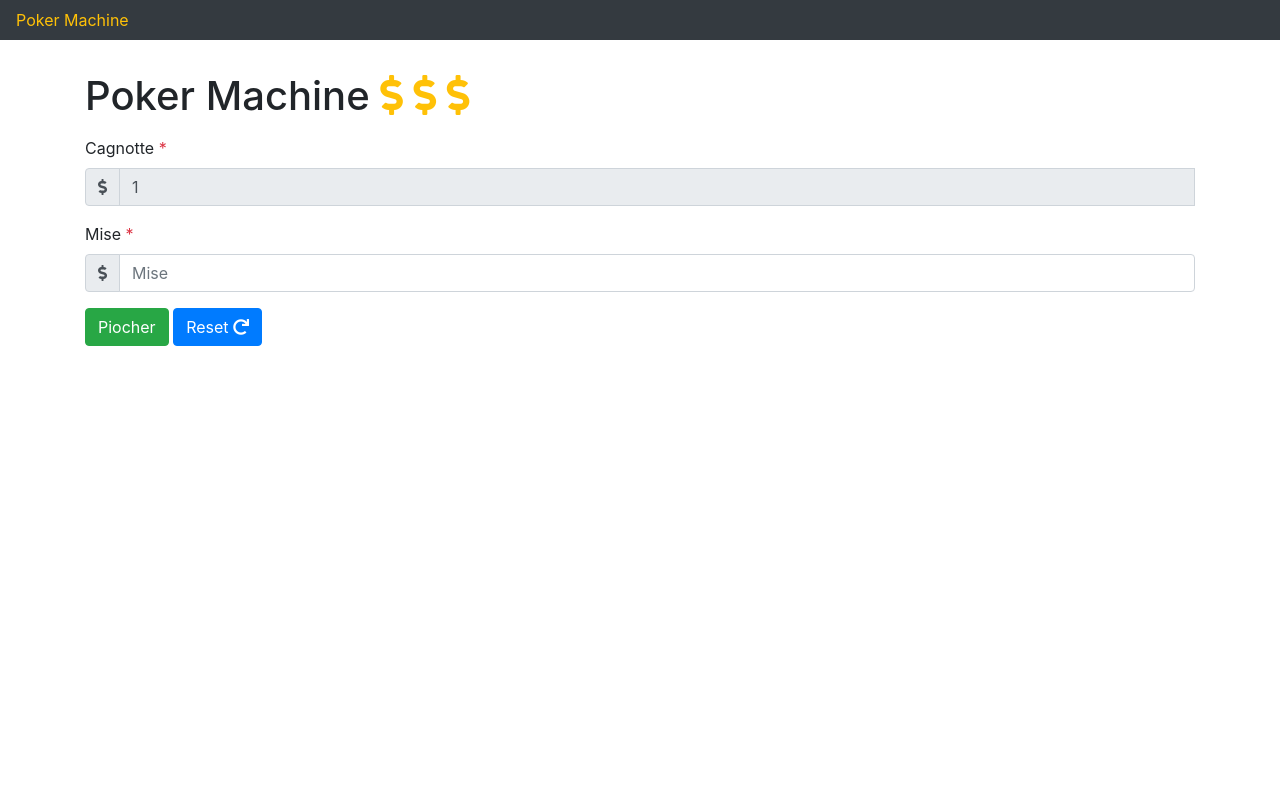
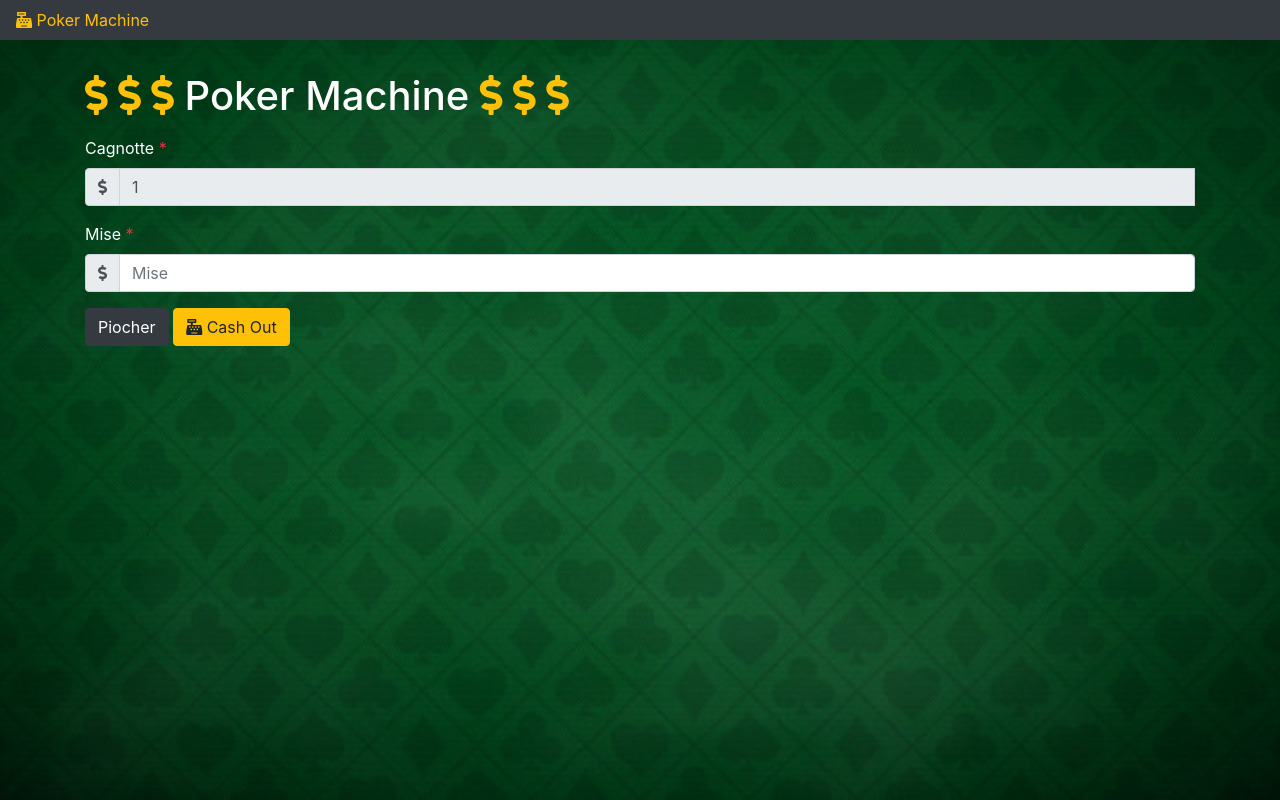
Before and after one commit to GeoDaz/poker_game, a Flask app: page / in a window 1280 px wide. Run offline with Flask 2, Linux system fonts and the light colour scheme; the visitor is signed in with stand-in values (Sample User, id 1); some libraries are stand-ins or nearby versions.

Commit message:
updat background

```diff
--- a/static/css/style.css
+++ b/static/css/style.css
@@ -1,5 +1,15 @@
+body {
+    min-height: 100vh;
+    display: flex;
+    flex-direction: column;
+    color: white;
+}
+
 main {
+    flex-grow: 1;
     padding-top: 2em;
+    background: url('/static/backgrounds/fond-vert.jpg') no-repeat center;
+    background-size: cover;
 }
 
 h1 {
--- a/templates/base.html
+++ b/templates/base.html
@@ -25,7 +25,9 @@
 	<body>
 		<header>
 			<nav class="navbar navbar-dark bg-dark">
-                <a href="/" class="text-warning">Poker Machine</a>
+				<a href="/" class="text-warning">
+					<i class="fas fa-cash-register"></i> Poker Machine
+				</a>
 			</nav>
 		</header>
 		<main>
--- a/templates/first-draw.html
+++ b/templates/first-draw.html
@@ -29,6 +29,6 @@
         </div>
         {% endfor %}
     </div>
-    <button type="submit" class="btn btn-success">Continuer</button>
+    <button type="submit" class="btn btn-dark">Continuer</button>
 </form>
 {% endblock %}
--- a/templates/index.html
+++ b/templates/index.html
@@ -4,6 +4,11 @@
 <!---->
 {% block body %}
 <h1 class="red">
+	<span class="text-warning">
+		<i class="fas fa-dollar-sign"></i>
+		<i class="fas fa-dollar-sign"></i>
+		<i class="fas fa-dollar-sign"></i>
+	</span>
 	Poker Machine
 	<span class="text-warning">
 		<i class="fas fa-dollar-sign"></i>
@@ -13,9 +18,7 @@
 </h1>
 <form method="POST" action="/first-draw">
 	<div class="form-group">
-        <label for="bankroll">
-            Cagnotte <span class="text-danger">*</span>
-        </label>
+		<label for="bankroll"> Cagnotte <span class="text-danger">*</span> </label>
 		<div class="input-group">
 			<div class="input-group-prepend">
 				<div class="input-group-text">
@@ -44,9 +47,7 @@
 		</div>
 	</div>
 	<div class="form-group">
-        <label for="bet">
-            Mise <span class="text-danger">*</span>
-        </label>
+		<label for="bet"> Mise <span class="text-danger">*</span> </label>
 		<div class="input-group">
 			<div class="input-group-prepend">
 				<div class="input-group-text">
@@ -63,9 +64,11 @@
 			/>
 		</div>
 	</div>
-    <button type="submit" class="btn btn-success">Piocher</button>
+	<button type="submit" class="btn btn-dark">Piocher</button>
 	{% if bankroll %}
-    <a href="/reset" class="btn btn-primary"> Reset <i class="fas fa-redo"></i> </a>
+	<a href="/reset" class="btn btn-warning">
+		<i class="fas fa-cash-register"></i> Cash Out
+	</a>
 	{% endif %}
 </form>
 {% endblock %}
--- a/templates/second-draw.html
+++ b/templates/second-draw.html
@@ -23,5 +23,5 @@
 	{% endif %}
 	<strong>Votre cagnotte est de {{ bankroll }}&nbsp;€</strong>
 </p>
-<a href="/" class="btn btn-success"> Rejouer <i class="fas fa-redo"></i> </a>
+<a href="/" class="btn btn-dark"> Rejouer <i class="fas fa-redo"></i> </a>
 {% endblock %}
```
Also changed, not shown: templates/error.html (+5 -5 lines), static/backgrounds/fond-vert.jpg (added). Lines whose indentation alone changed are shown as unchanged.
